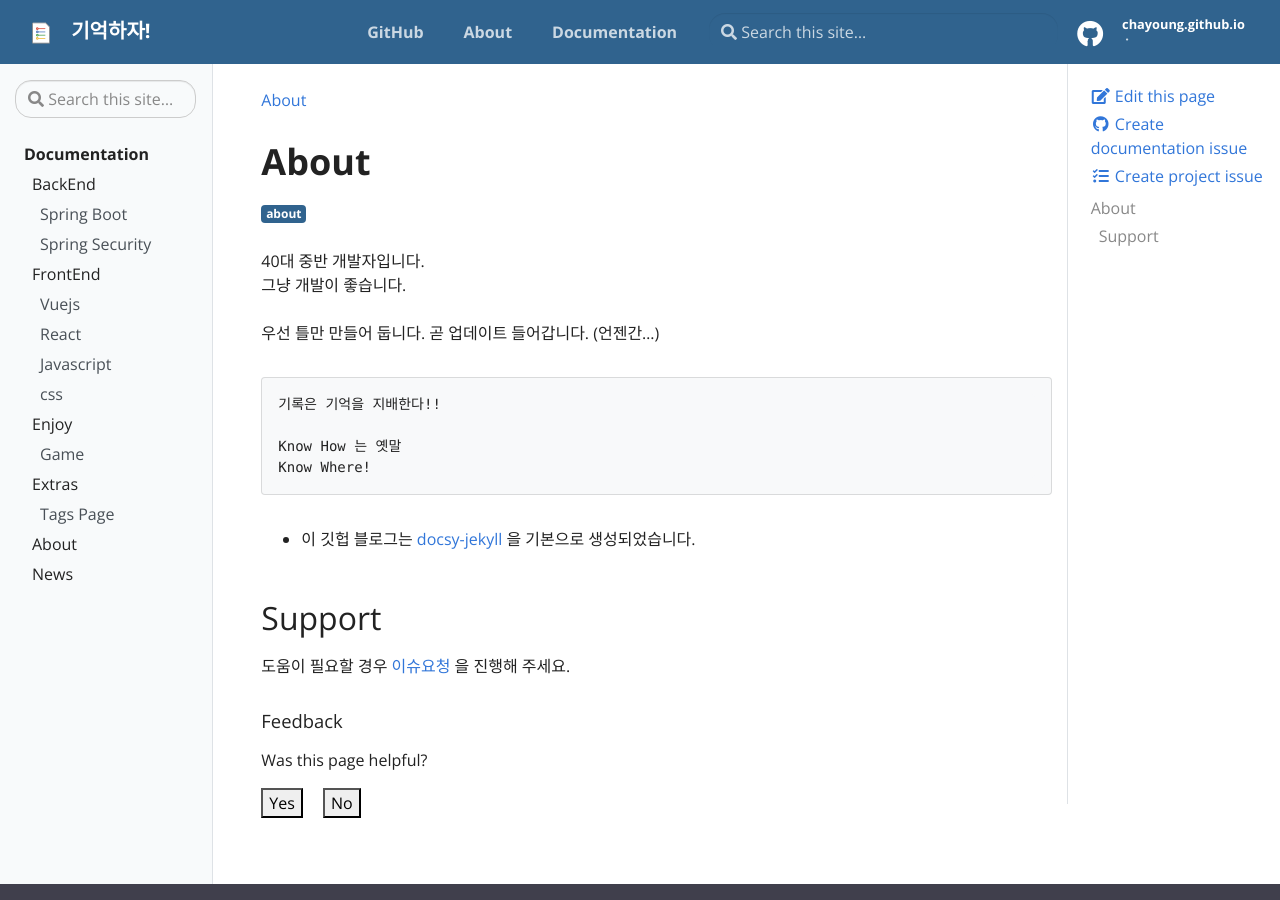
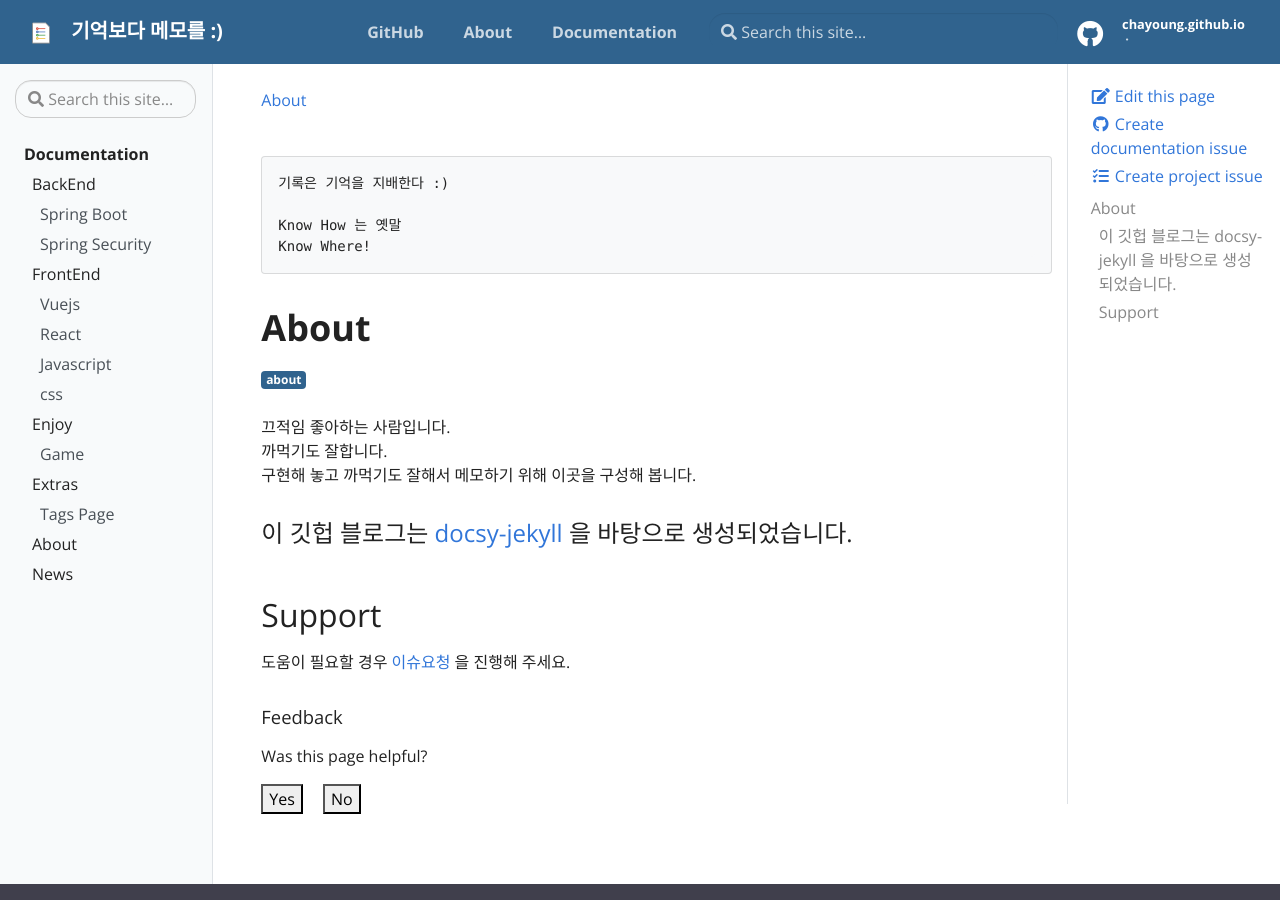
Before and after one commit to chayoung/old_chayoung.github.io, a Jekyll site: the page built from pages/about.md, in a window 1280 px wide and 900 px high. Built offline with Jekyll 4.4.1, drawn with Linux system fonts in a browser that asks for light colours.

Commit message:
[chayoung/plan#6] 타이틀 및 about 수정

````diff
--- a/_config.yml
+++ b/_config.yml
@@ -14,7 +14,7 @@
 # You can create any custom variable you would like, and they will be accessible
 # in the templates via {{ site.myvariable }}.
 
-title: 기억하자!
+title: 기억보다 메모를 :)
 email: chayoung@gmail.com
 author: chayoung
 description: > # this means to ignore newlines until "baseurl:"
--- a/pages/about.md
+++ b/pages/about.md
@@ -5,21 +5,19 @@ tags: [about]
 comments : true
 ---
 
-# About
-
-40대 중반 개발자입니다. <br/>
-그냥 개발이 좋습니다. <br/><br/>
-우선 틀만 만들어 둡니다. 곧 업데이트 들어갑니다. (언젠간...)
-
 ```
-기록은 기억을 지배한다!!
+기록은 기억을 지배한다 :)
 
 Know How 는 옛말
 Know Where!
 ```
+# About
+끄적임 좋아하는 사람입니다. <br>
+까먹기도 잘합니다.<br>
+구현해 놓고 까먹기도 잘해서 메모하기 위해 이곳을 구성해 봅니다.
 
 
-- 이 깃헙 블로그는 [docsy-jekyll](https://vsoch.github.com/docsy-jekyll/) 을 기본으로 생성되었습니다.
+### 이 깃헙 블로그는 [docsy-jekyll](https://vsoch.github.com/docsy-jekyll/) 을 바탕으로 생성되었습니다.
 
 ## Support
 
````
